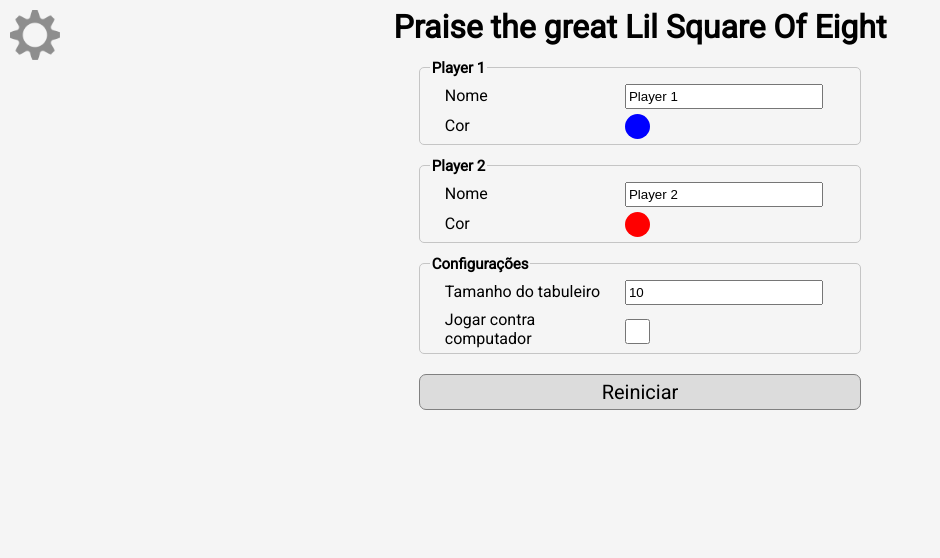
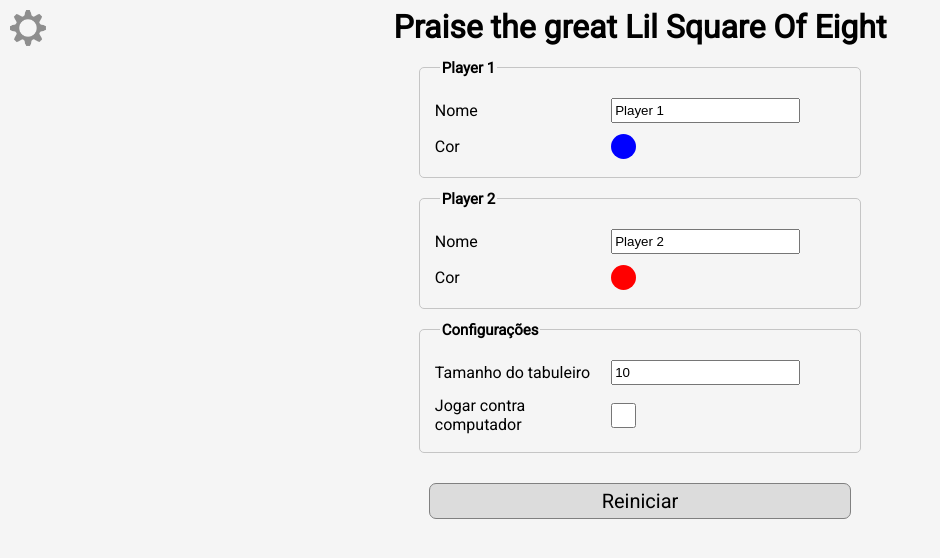
Before and after one commit to diteix/lil-square-of-eight, a plain HTML site: page index.html in a window 1280 px wide. Both pictures are taken after a click on the picture "settings". Shown: the whole page, without its empty margins (0-940 px from the left). Drawn offline with Linux system fonts and the light colour scheme.

Commit message:
Settings page

```diff
--- a/css/style.css
+++ b/css/style.css
@@ -6,17 +6,18 @@ h1 { text-align: center; }
 .invisible { display: none; }
 #colorPlayerOne, #colorPlayerTwo { border: none; }
 .colorPicker { cursor: pointer; }
-#settings { height: 50px; cursor: pointer; position: absolute; top: 10px; left: 10px; }
+#settings { height: 36px; cursor: pointer; position: absolute; top: 10px; left: 10px; }
 #difficulty label { cursor: pointer; }
 #configuration .content { border: none; }
 #configuration { width: 35%; height: 100%; margin: auto; text-align: center; }
 #configuration .colorPicker { width: 25px !important; border-radius: 50% !important; padding: 5px !important; }
 #configuration .button { border-radius: 7px; border: 0.5px gray solid; background: gainsboro; width: 100%; font-family: 'Roboto', sans-serif; font-size: 20px; padding: 5px;}
-.content div { border: 1px solid rgb(197, 197, 197); border-radius: 5px; padding: 0; margin-bottom: 20px; }
-.content div h3 { background: whitesmoke; margin: -11px 0px 0px 10px; width: fit-content; padding: 2px; font-size: 15px; }
-.content div p { width: 100%; text-align: left; margin: 5px; }
-.content div p * { display: inline-block; }
+.content div { border: 1px solid rgb(197, 197, 197); border-radius: 5px; padding: 10px; margin-bottom: 20px; }
+.content div h3 { background: whitesmoke; margin: -10px 0px 0px 10px; transform: translateY(-50%); width: fit-content; padding: 2px; font-size: 15px; }
+.content div p { width: 100%; text-align: left; margin: 5px; padding: 3px 0px; }
+.content div p * { display: inline-block; vertical-align: middle; }
 .content div p input[type="text"] { height: 25px; width: 45%; }
-.content div p input[type="checkbox"], .content div p input[type="radio"] { height: 25px; width: 25px; margin: 0px; }
-.content div p label { width: 40%; padding-left: 20px; }
+.content div p input[type="radio"], .content div p input[type="checkbox"] { height: 25px; width: 25px;  }
+.content div p input[type="checkbox"]  { margin: 0px; }
+.content div p label { width: 41%;  }
 .content .button-content { border:none; }
```
